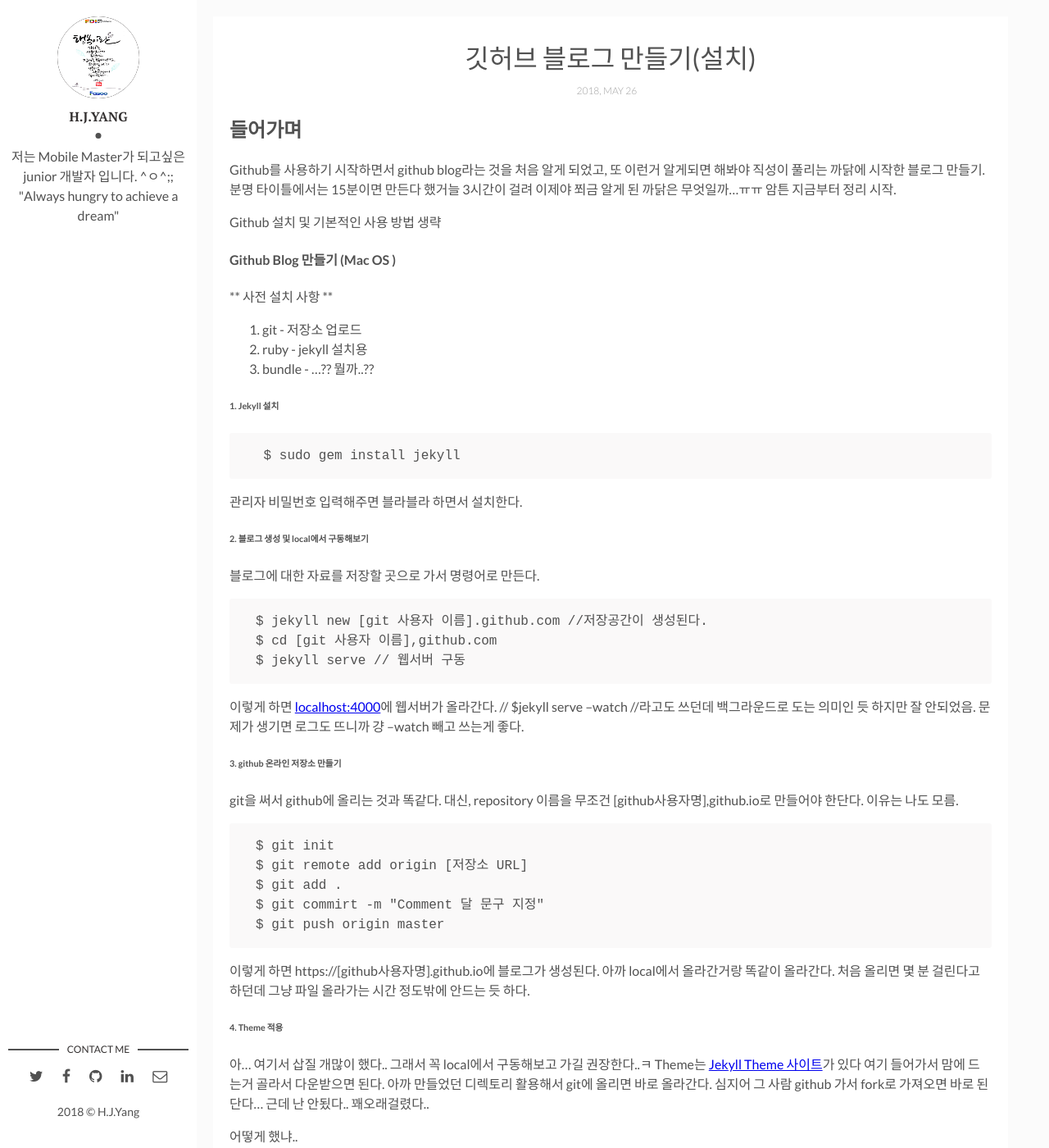
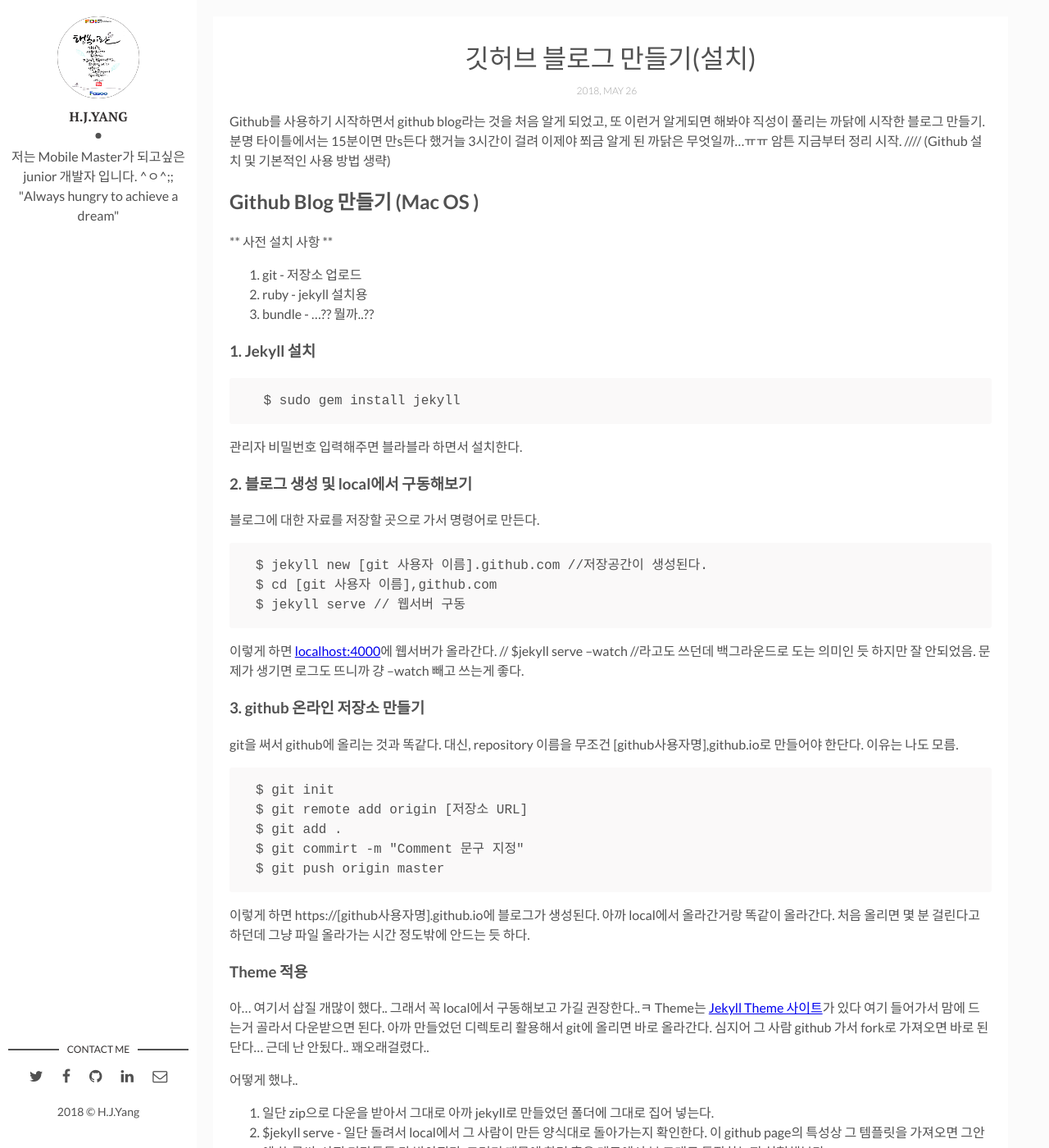
Before and after one commit to youngyhj92/youngyhj92.github.io, a Jekyll site: the page built from _posts/2018-05-27-깃허브-블로그-만들기(설치).markdown, in a window 1280 px wide and 1400 px high. Shown: the whole window at 82% size. Built offline with Jekyll 4.4.1, drawn with Linux system fonts in a browser that asks for light colours; comment, search, counter and statistics services are not loaded; some of the changed text lies outside the part shown.

```diff
--- a/_posts/2018-05-26-how-to-make-github-blog.markdown
+++ b/_posts/2018-05-27-깃허브-블로그-만들기(설치).markdown
@@ -1,33 +1,32 @@
 ---
 layout: post
-title: "깃허브 블로그 만들기(설치)"
-date: 2018-05-26 23:59:20 +0300
-description: Github.io 블로그 설치 및 사용 방법 정리 # Add post description (optional)
-img:  # Add image post (optional)
+title: 깃허브 블로그 만들기(설치)
+date: 2018-05-27 00:00:00 +0900
+description: This is How to setup the github blog page # Add post description (optional)
+img: # Add image post (optional)
+tags: [Tools, Software, GithubPage] # add tag
 ---
-## 들어가며
+
 Github를 사용하기 시작하면서 github blog라는 것을 처음 알게 되었고, 또 이런거 알게되면 해봐야 직성이 풀리는 까닭에 시작한 블로그 만들기.
-분명 타이틀에서는 15분이면 만든다 했거늘 3시간이 걸려 이제야 쬐금 알게 된 까닭은 무엇일까...ㅠㅠ
-암튼 지금부터 정리 시작.
+분명 타이틀에서는 15분이면 만s든다 했거늘 3시간이 걸려 이제야 쬐금 알게 된 까닭은 무엇일까...ㅠㅠ
+암튼 지금부터 정리 시작.  ////  (Github 설치 및  기본적인 사용 방법 생략)
 
-Github 설치 및  기본적인 사용 방법 생략
-
-#### Github Blog 만들기 (Mac OS )
+## Github Blog 만들기 (Mac OS )
 ** 사전 설치 사항 **
 1. git - 저장소 업로드
 2. ruby - jekyll 설치용
 3. bundle - ...?? 뭘까..??
 
-###### 1. Jekyll 설치
-{% highlight cmd %}
+### 1. Jekyll 설치
+{% highlight command %}
  $ sudo gem install jekyll
 {% endhighlight %}
 관리자 비밀번호 입력해주면 블라블라 하면서 설치한다.
 
-###### 2. 블로그 생성 및 local에서 구동해보기
+### 2. 블로그 생성 및 local에서 구동해보기
 블로그에 대한 자료를 저장할 곳으로 가서 명령어로 만든다.
 
-{% highlight cmd%}
+{% highlight command%}
 $ jekyll new [git 사용자 이름].github.com //저장공간이 생성된다.
 $ cd [git 사용자 이름],github.com
 $ jekyll serve // 웹서버 구동
@@ -37,20 +36,20 @@ $ jekyll serve // 웹서버 구동
 
 [localhost]: https://localhost:4000
 
-###### 3. github 온라인 저장소 만들기
+### 3. github 온라인 저장소 만들기
 git을 써서 github에 올리는 것과 똑같다. 대신, repository 이름을 무조건 [github사용자명],github.io로 만들어야 한단다. 이유는 나도 모름.
 
-{% highlight cmd%}
+{% highlight command%}
 $ git init
 $ git remote add origin [저장소 URL]
 $ git add .
-$ git commirt -m "Comment 달 문구 지정"
+$ git commirt -m "Comment 문구 지정"
 $ git push origin master
 {% endhighlight %}
 
 이렇게 하면 https://[github사용자명].github.io에 블로그가 생성된다. 아까 local에서 올라간거랑 똑같이 올라간다. 처음 올리면 몇 분 걸린다고 하던데 그냥 파일 올라가는 시간 정도밖에 안드는 듯 하다.
 
-###### 4. Theme 적용
+###  Theme 적용
 아... 여기서 삽질 개많이 했다.. 그래서 꼭 local에서 구동해보고 가길 권장한다..ㅋ
 Theme는 [Jekyll Theme 사이트][jekyllSite]가 있다 여기 들어가서 맘에 드는거 골라서 다운받으면 된다.
 아까 만들었던 디렉토리 활용해서 git에 올리면 바로 올라간다.
@@ -68,7 +67,7 @@ Theme는 [Jekyll Theme 사이트][jekyllSite]가 있다 여기 들어가서 맘
 
 [jekyllSite]: http://jekyllthemes.org/
 
-###### 삽질 내용
+### 삽질 내용
 1. 플러그인이라는게 있다고 한다. _config.yml이라는 파일 들어가보면 plugins라는 부분이 있는데 거기에 있는 것들은 따로 설치를 해줘야 된다.
  - 아까 jekyll로 만든 폴더에 _plugins라는 폴더 하나 만들어준다.
  {% highlight cmd%}
```
Also changed, not shown: other parts of _posts/2018-05-27-깃허브-블로그-만들기(설치).markdown (+1 -1 lines), 1 other file.
